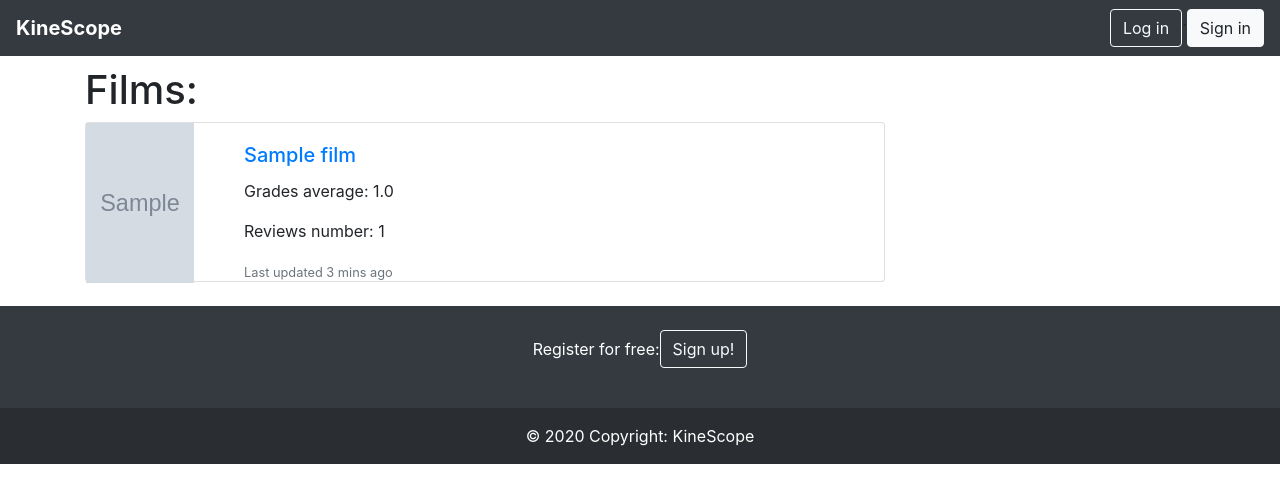
After one commit to zsikorska/KineScope, a Django app: page /films/ in a window 1280 px wide. The commit adds this page. Shown: the top 503 px of the page. Run offline with Django 3.2, Linux system fonts and the light colour scheme; tables that the repository leaves empty hold one stand-in row (values such as "Sample post"); grey boxes marked "Sample" are stand-in pictures; some libraries are stand-ins or nearby versions.

Commit message:
list of film working

```diff
--- a/KineScope/urls.py
+++ b/KineScope/urls.py
@@ -24,9 +24,13 @@ urlpatterns = [
     path('admin/', admin.site.urls),
 
     path('', views.home, name='home'),
-    path('film/', views.film, name='film'),
+
+    path('films/', views.films, name='films'),
+
+    path('film/<int:id>/', views.film, name='film'),
     path('user/', views.user, name='user'),
     path('actor/', views.actor, name='actor'),
+
     path('login/', auth_views.LoginView.as_view(template_name='login.html'), name='login'),
     path('logout', auth_views.LogoutView.as_view(next_page='/'), name='logout'),
 
@@ -47,4 +51,5 @@ urlpatterns = [
     path('directors/<int:id>/delete/', views.delete_director, name='delete_director'),
     path('studios/<int:id>/delete/', views.delete_studio, name='delete_studio'),
     path('awards/<int:id>/delete/', views.delete_award, name='delete_award'),
+
 ] + static(settings.MEDIA_URL, document_root=settings.MEDIA_ROOT)
--- a/app/models.py
+++ b/app/models.py
@@ -76,7 +76,7 @@ class Grade(models.Model):
     film = models.ForeignKey(Film, on_delete=models.CASCADE)
 
     def __str__(self):
-        return self.grade
+        return str(self.grade)
 
 
 class Review(models.Model):
--- /dev/null
+++ b/app/templates/films.html
@@ -0,0 +1,25 @@
+{% extends "layout.html" %}
+
+{% block content %}
+
+<h1>Films:</h1>
+
+    {% for elem in data %}
+        <div class="card mb-4" style="width:50rem; height:10rem">
+  <div class="row g-0">
+    <div class="col-md-2">
+      <img src="/media/{{ elem.0.image }}" class="img-fluid rounded-start" style="height: 10rem">
+    </div>
+    <div class="col-md-8">
+      <div class="card-body">
+        <h5 class="card-title"><a href={% url 'film' elem.0.id %}>{{ elem.0.title }}</a><br></h5>
+        <p class="card-text">Grades average: {{ elem.1 }}</p>
+        <p class="card-text">Reviews number: {{ elem.2 }}</p>
+        <p class="card-text"><small class="text-muted">Last updated 3 mins ago</small></p>
+      </div>
+    </div>
+  </div>
+</div>
+    {% endfor %}
+
+{% endblock %}
--- a/app/templates/layout.html
+++ b/app/templates/layout.html
@@ -1,6 +1,6 @@
 
 <!doctype html>
-<html lang="en">
+<html lang="en" >
   <head>
     <meta charset="utf-8">
     <meta name="viewport" content="width=device-width, initial-scale=1, shrink-to-fit=no">
--- a/app/views.py
+++ b/app/views.py
@@ -1,9 +1,10 @@
+from django.db.models import Avg, Count
 from django.http import HttpResponse
 from django.shortcuts import render, redirect
 from datetime import datetime
 
 from app.forms import ActorAddForm, DirectorAddForm, StudioAddForm, AwardAddForm, FilmAddForm
-from app.models import User, Actor, Director, Studio, Award, Film
+from app.models import User, Actor, Director, Studio, Award, Film, Grade, Review
 
 
 # Create views
@@ -295,3 +296,32 @@ def delete_studio(request):
 
 def delete_award(request):
     return None
+
+
+def films(request):
+    grades_avg = []
+    reviews_number = []
+    data = []
+    films = Film.objects.annotate(avg_grade=Avg('grade__grade')).order_by('-avg_grade')
+
+    for film in films:
+        avg = Grade.objects.filter(film__id=film.id).aggregate(Avg('grade'))['grade__avg']
+        if avg is None:
+            avg = 0
+        avg = round(avg, 2)
+        grades_avg.append(avg)
+
+        reviews = Review.objects.filter(film__id=film.id).aggregate(Count('review'))['review__count']
+        reviews_number.append(reviews)
+
+        data.append((film, avg, reviews))
+
+    print(films)
+    print(grades_avg)
+    print(reviews_number)
+
+    return render(request, 'films.html', {'data': data})
+
+
+def film(request, id):
+    return render(request, 'film.html', {'film': Film.objects.get(id=id)})
```
